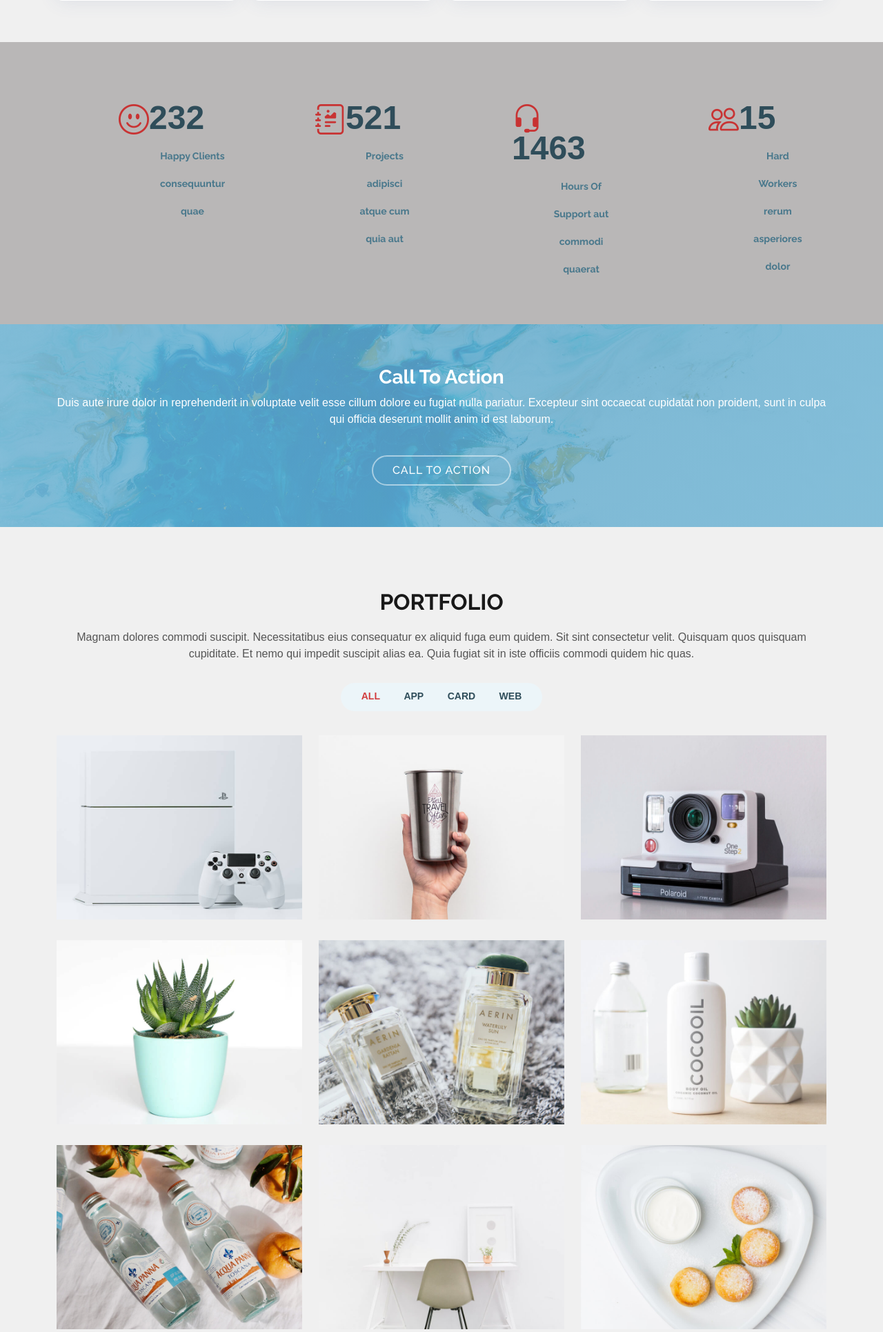
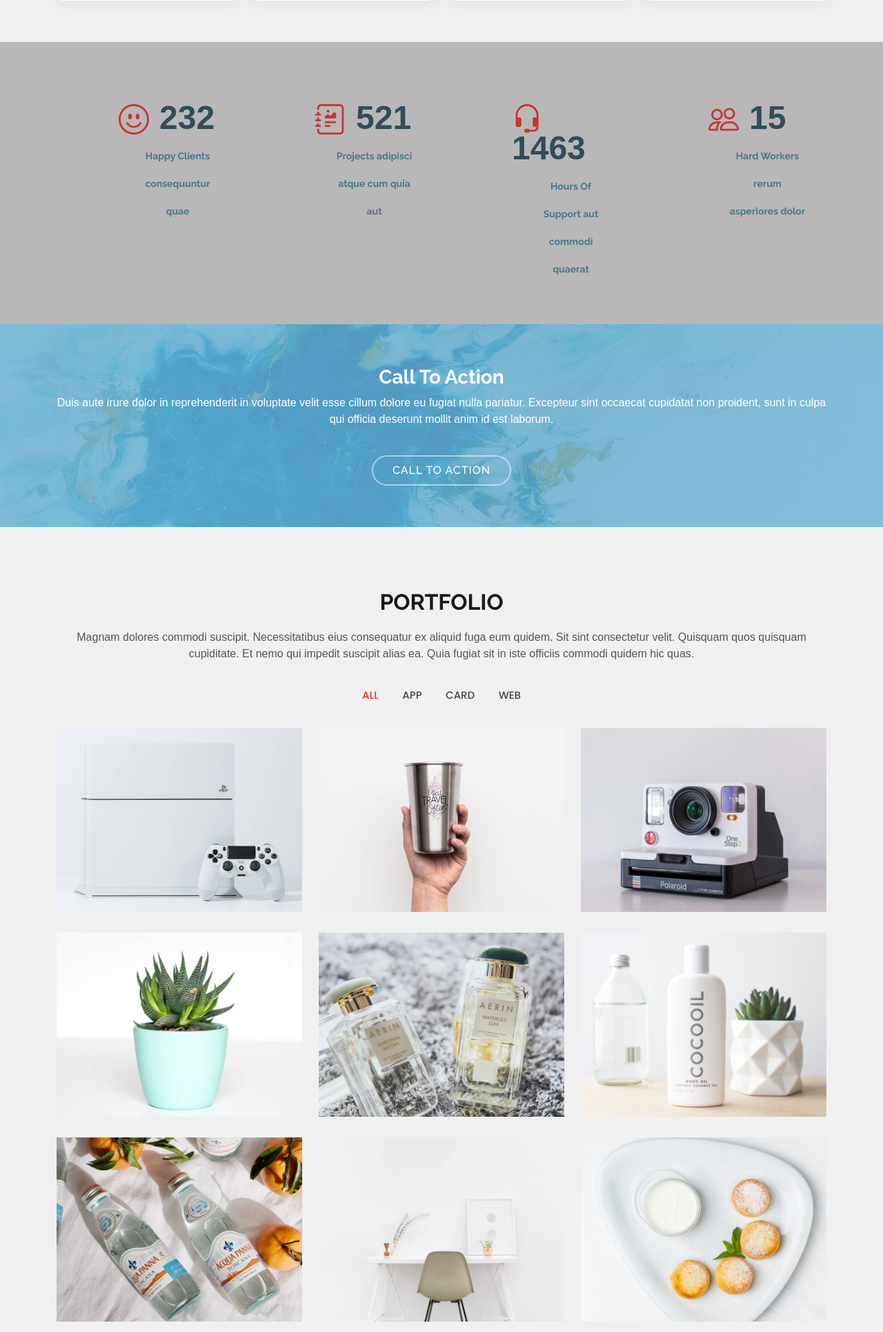
Before and after one commit to Hrivaux/ProjetGabin, a PHP site: page /index.html in a window 1280 px wide. Shown: the part 1861-3792 px from the top of the page at 69% size. Run offline with PHP 8.4, Linux system fonts and the light colour scheme.

Commit message:
fdvevzdze

```diff
--- a/assets/css/style.css
+++ b/assets/css/style.css
@@ -196,6 +196,7 @@ h6 {
   min-width: 200px;
 }
 
+
 .navbar .dropdown ul a {
   padding: 10px 20px;
   font-size: 15px;
@@ -856,6 +857,7 @@ p {
   color: #cc1616d1;
   float: left;
   line-height: 0;
+  margin-right: 15px;
 }
 
 .counts .count-box  {
@@ -869,7 +871,7 @@ p {
 
 .counts .count-box p {
   padding: 15px 0 0 0;
-  margin: 0 0 0 60px;
+  margin: 0 0 0 30px;
   font-family: "Raleway", sans-serif;
   font-size: 14px;
   color: #49788c;
@@ -928,104 +930,111 @@ p {
 }
 
 /*--------------------------------------------------------------
-# Portfolio
---------------------------------------------------------------*/
-.portfolio .portfolio-item {
-  margin-bottom: 30px;
-}
-
+# portfolio
+--------------------------------------------------------------*/
 .portfolio #portfolio-flters {
   padding: 0;
-  margin: 0 auto 35px auto;
+  margin: 0 auto 25px auto;
   list-style: none;
   text-align: center;
-  background: #ecf5f9;
   border-radius: 50px;
-  padding: 2px 15px;
 }
 
 .portfolio #portfolio-flters li {
   cursor: pointer;
   display: inline-block;
-  padding: 10px 15px 8px 15px;
-  font-size: 14px;
-  font-weight: 600;
+  padding: 10px 15px;
+  font-size: 15px;
+  font-weight: 500;
   line-height: 1;
   text-transform: uppercase;
-  color: #2f4d5a;
+  color: #444444;
   margin-bottom: 5px;
   transition: all 0.3s ease-in-out;
+  font-family: "Poppins", sans-serif;
 }
 
 .portfolio #portfolio-flters li:hover,
 .portfolio #portfolio-flters li.filter-active {
-  color: #cc1616d1;
+  color: #e82d2d;
 }
 
 .portfolio #portfolio-flters li:last-child {
   margin-right: 0;
 }
 
-.portfolio .portfolio-wrap {
-  transition: 0.3s;
-  position: relative;
-  overflow: hidden;
-  z-index: 1;
-}
-
-.portfolio .portfolio-wrap::before {
-  content: "";
-  background: rgba(255, 255, 255, 0.5);
-  position: absolute;
+.portfolio .portfolio-item {
+  margin-bottom: 30px;
+}
+
+.portfolio .portfolio-item .portfolio-info {
+  opacity: 0;
+  position: absolute;
+  left: 30px;
+  right: 30px;
+  bottom: 0;
+  z-index: 3;
+  transition: all ease-in-out 0.3s;
+  background: rgba(255, 255, 255, 0.9);
+  padding: 15px;
+}
+
+.portfolio .portfolio-item .portfolio-info h4 {
+  font-size: 18px;
+  color: #fff;
+  font-weight: 600;
+  color: #191919;
+}
+
+.portfolio .portfolio-item .portfolio-info p {
+  color: #4c4c4c;
+  font-size: 14px;
+  margin-bottom: 0;
+}
+
+.portfolio .portfolio-item .portfolio-info .preview-link,
+.portfolio .portfolio-item .portfolio-info .details-link {
+  position: absolute;
+  right: 40px;
+  font-size: 24px;
+  top: calc(50% - 18px);
+  color: #333333;
+}
+
+.portfolio .portfolio-item .portfolio-info .preview-link:hover,
+.portfolio .portfolio-item .portfolio-info .details-link:hover {
+  color: #cc1616;
+}
+
+.portfolio .portfolio-item .portfolio-info .details-link {
+  right: 10px;
+}
+
+.portfolio .portfolio-item .portfolio-links {
+  opacity: 0;
   left: 0;
   right: 0;
-  top: 0;
-  bottom: 0;
+  text-align: center;
+  z-index: 3;
+  position: absolute;
   transition: all ease-in-out 0.3s;
-  z-index: 2;
-  opacity: 0;
-}
-
-.portfolio .portfolio-wrap .portfolio-links {
+}
+
+.portfolio .portfolio-item .portfolio-links a {
+  color: #fff;
+  margin: 0 2px;
+  font-size: 28px;
+  display: inline-block;
+  transition: 0.3s;
+}
+
+.portfolio .portfolio-item .portfolio-links a:hover {
+  color: #e82d2d;
+}
+
+.portfolio .portfolio-item:hover .portfolio-info {
   opacity: 1;
-  left: 0;
-  right: 0;
-  bottom: -60px;
-  z-index: 3;
-  position: absolute;
-  transition: all ease-in-out 0.3s;
-  display: flex;
-  justify-content: center;
-}
-
-.portfolio .portfolio-wrap .portfolio-links a {
-  color: #fff;
-  font-size: 28px;
-  text-align: center;
-  background: rgba(103, 176, 209, 0.75);
-  transition: 0.3s;
-  width: 50%;
-}
-
-.portfolio .portfolio-wrap .portfolio-links a:hover {
-  background: rgba(103, 176, 209, 0.95);
-}
-
-.portfolio .portfolio-wrap .portfolio-links a+a {
-  border-left: 1px solid #8ec4dd;
-}
-
-.portfolio .portfolio-wrap:hover::before {
-  top: 0;
-  left: 0;
-  right: 0;
-  bottom: 0;
-  opacity: 1;
-}
-
-.portfolio .portfolio-wrap:hover .portfolio-links {
-  opacity: 1;
-  bottom: 0;
+  bottom: 20px;
 }
 
 /*--------------------------------------------------------------
@@ -1049,16 +1058,18 @@ p {
   height: 12px;
   background-color: #fff;
   opacity: 1;
-  border: 1px solid #cc1616d1;
+  border: 1px solid #cc1616;
 }
 
 .portfolio-details .portfolio-details-slider .swiper-pagination .swiper-pagination-bullet-active {
-  background-color: #cc1616d1;
-}
+  background-color: #cc1616;
+}
+
+
 
 .portfolio-details .portfolio-info {
   padding: 30px;
-  box-shadow: 0px 0 30px rgba(47, 77, 90, 0.08);
+  box-shadow: 0px 0 30px rgba(25, 25, 25, 0.08);
 }
 
 .portfolio-details .portfolio-info h3 {
@@ -1083,7 +1094,7 @@ p {
   padding-top: 30px;
 }
 
-.portfolio-details .portfolio-description   {
+.portfolio-details .portfolio-description h2 {
   font-size: 26px;
   font-weight: 700;
   margin-bottom: 20px;
--- a/portfolio-details.php
+++ b/portfolio-details.php
@@ -167,7 +167,7 @@ $result = $stmt->fetchAll(PDO::FETCH_ASSOC);
                   </ul>
                 </div>
                 <div class="portfolio-description">
-                  <h2><?php echo $article['titre']; ?></h2>
+                  <h1><?php echo $article['titre']; ?></h1>
                   <p>
                     <?php echo $article['description']; ?>
                   </p>
```
Also changed, not shown: index.php (+23 -18 lines).
